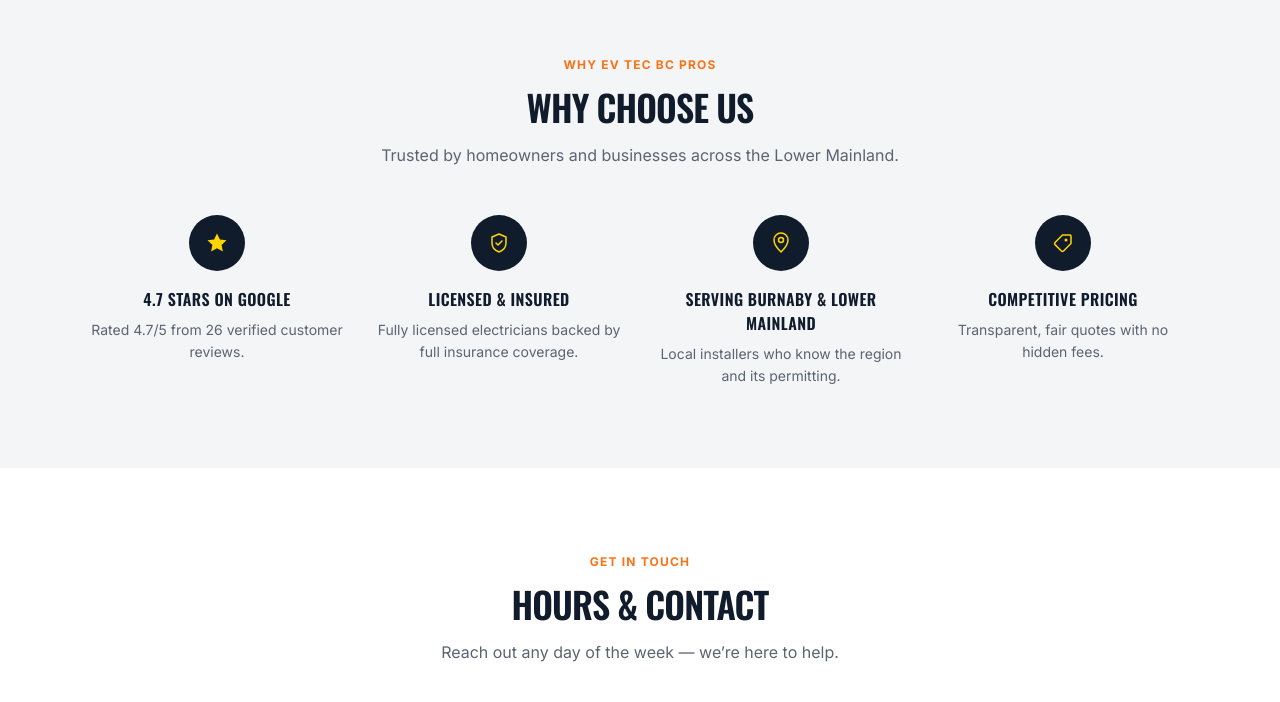
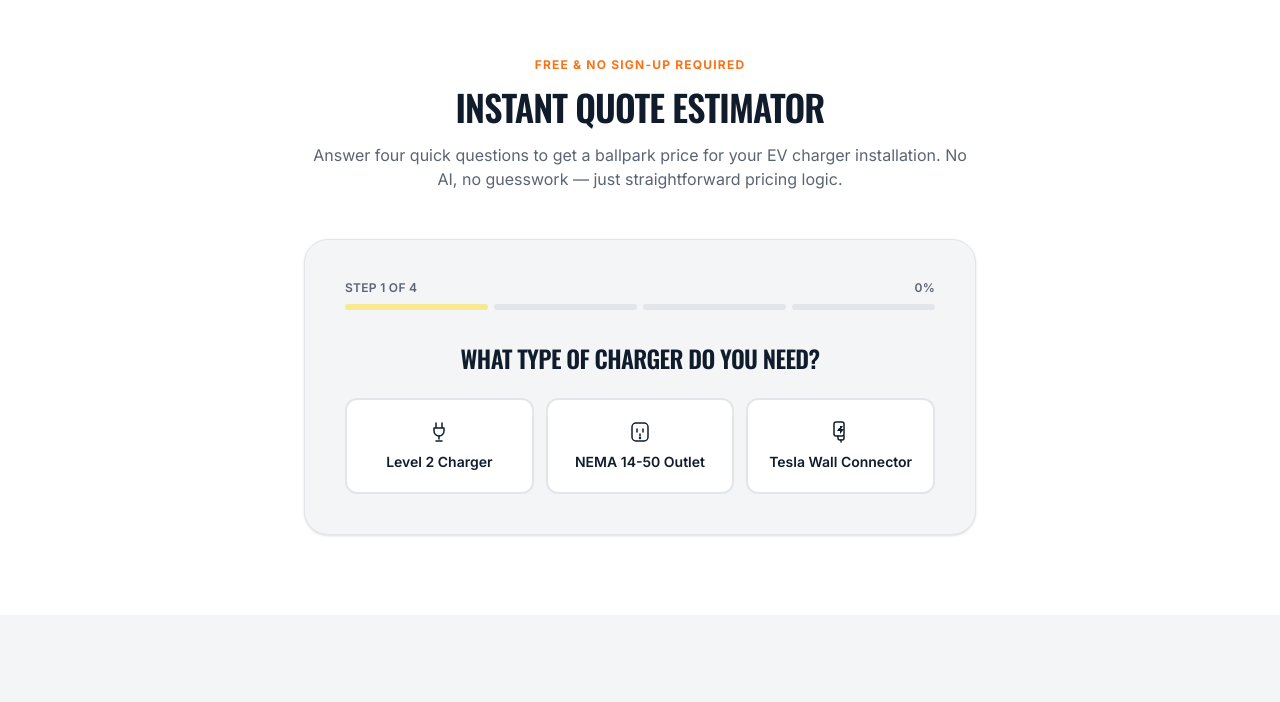
Before and after one commit to Eliahhhh/evtec-site, a Next.js app: page / in a window 1280 px wide. Shown: the part 2029-2731 px from the top of the page. Built offline with nearby package versions, Linux system fonts and the light colour scheme.

Commit message:
Add quote estimator and floating CTA button

```diff
--- /dev/null
+++ b/app/components/FloatingQuoteButton.tsx
@@ -0,0 +1,12 @@
+export default function FloatingQuoteButton() {
+  return (
+    <a
+      href="#quote-estimator"
+      aria-label="Get a quote estimate"
+      className="fixed right-0 top-1/2 z-40 -translate-y-1/2 rounded-l-sm border-l border-navy bg-accent py-2.5 pl-1 pr-0.5 text-[8px] font-bold uppercase leading-none tracking-wide text-navy shadow-xl transition-transform hover:-translate-x-1 sm:rounded-l-md sm:border-2 sm:border-r-0 sm:px-2 sm:py-4 sm:text-[11px]"
+      style={{ writingMode: "vertical-rl" }}
+    >
+      Get a Quote Estimate
+    </a>
+  );
+}
--- /dev/null
+++ b/app/components/QuoteEstimator.tsx
@@ -0,0 +1,231 @@
+"use client";
+
+import { useState } from "react";
+import { OutletIcon, PhoneIcon, PlugIcon, WallConnectorIcon } from "./Icons";
+
+type AnswerKey = "charger" | "property" | "panelLocation" | "upgrade";
+
+type Answers = Record<AnswerKey, string | null>;
+
+type Option = {
+  value: string;
+  label: string;
+  icon?: React.ComponentType<{ className?: string }>;
+};
+
+type Question = {
+  key: AnswerKey;
+  question: string;
+  options: Option[];
+};
+
+const QUESTIONS: Question[] = [
+  {
+    key: "charger",
+    question: "What type of charger do you need?",
+    options: [
+      { value: "level2", label: "Level 2 Charger", icon: PlugIcon },
+      { value: "nema", label: "NEMA 14-50 Outlet", icon: OutletIcon },
+      { value: "tesla", label: "Tesla Wall Connector", icon: WallConnectorIcon },
+    ],
+  },
+  {
+    key: "property",
+    question: "What's your property type?",
+    options: [
+      { value: "house", label: "Detached House" },
+      { value: "townhouse", label: "Townhouse" },
+      { value: "condo", label: "Condo / Apartment" },
+    ],
+  },
+  {
+    key: "panelLocation",
+    question: "Where is your electrical panel?",
+    options: [
+      { value: "garage", label: "Inside garage" },
+      { value: "indoors", label: "Inside house" },
+      { value: "outside", label: "Outside / utility room" },
+    ],
+  },
+  {
+    key: "upgrade",
+    question: "Do you need a panel upgrade?",
+    options: [
+      { value: "unsure", label: "Not sure" },
+      { value: "yes", label: "Probably yes" },
+      { value: "no", label: "No, my panel is fine" },
+    ],
+  },
+];
+
+const INITIAL_ANSWERS: Answers = {
+  charger: null,
+  property: null,
+  panelLocation: null,
+  upgrade: null,
+};
+
+function getEstimate(answers: Answers) {
+  const isComplex = answers.property === "condo" || answers.upgrade !== "no";
+  if (isComplex) {
+    return {
+      tier: "Complex Install",
+      range: "$1,200 – $1,800+",
+      description:
+        "Your project likely involves extra work, such as condo/strata coordination or an electrical panel upgrade.",
+    };
+  }
+
+  const isBasic = answers.charger === "nema" && answers.panelLocation === "garage";
+  if (isBasic) {
+    return {
+      tier: "Basic Install",
+      range: "$400 – $600",
+      description:
+        "A straightforward NEMA outlet install with easy access to your electrical panel.",
+    };
+  }
+
+  return {
+    tier: "Standard Install",
+    range: "$700 – $1,000",
+    description:
+      "A standard charger install with normal access to your electrical panel.",
+  };
+}
+
+export default function QuoteEstimator() {
+  const [step, setStep] = useState(0);
+  const [answers, setAnswers] = useState<Answers>(INITIAL_ANSWERS);
+
+  const isResult = step >= QUESTIONS.length;
+
+  function handleSelect(key: AnswerKey, value: string) {
+    setAnswers((prev) => ({ ...prev, [key]: value }));
+    setTimeout(() => setStep((s) => s + 1), 250);
+  }
+
+  function resetQuiz() {
+    setAnswers(INITIAL_ANSWERS);
+    setStep(0);
+  }
+
+  const estimate = isResult ? getEstimate(answers) : null;
+
+  return (
+    <section id="quote-estimator" className="bg-background">
+      <div className="mx-auto max-w-4xl px-4 py-20 sm:px-6">
+        <div className="mx-auto max-w-2xl text-center">
+          <span className="text-xs font-bold uppercase tracking-widest text-accent-2">
+            Free &amp; No Sign-Up Required
+          </span>
+          <h2 className="mt-3 font-heading text-3xl font-semibold uppercase tracking-tight text-navy sm:text-4xl">
+            Instant Quote Estimator
+          </h2>
+          <p className="mt-4 text-muted">
+            Answer four quick questions to get a ballpark price for your EV
+            charger installation. No AI, no guesswork — just straightforward
+            pricing logic.
+          </p>
+        </div>
+
+        <div className="mx-auto mt-12 max-w-2xl rounded-3xl border border-border bg-background-alt p-6 shadow-sm sm:p-10">
+          <div className="mb-8">
+            <div className="mb-2 flex items-center justify-between text-xs font-semibold uppercase tracking-wide text-muted">
+              <span>
+                {isResult ? "Your Estimate" : `Step ${step + 1} of ${QUESTIONS.length}`}
+              </span>
+              <span>{Math.round((Math.min(step, QUESTIONS.length) / QUESTIONS.length) * 100)}%</span>
+            </div>
+            <div className="flex gap-1.5">
+              {QUESTIONS.map((q, i) => (
+                <div
+                  key={q.key}
+                  className={`h-1.5 flex-1 rounded-full transition-colors ${
+                    i < step || isResult
+                      ? "bg-accent"
+                      : i === step
+                        ? "bg-accent/40"
+                        : "bg-border"
+                  }`}
+                />
+              ))}
+            </div>
+          </div>
+
+          {!isResult ? (
+            <div>
+              <h3 className="text-center font-heading text-xl font-semibold uppercase tracking-tight text-navy sm:text-2xl">
+                {QUESTIONS[step].question}
+              </h3>
+              <div className="mt-6 grid grid-cols-1 gap-3 sm:grid-cols-3">
+                {QUESTIONS[step].options.map((opt) => {
+                  const Icon = opt.icon;
+                  const selected = answers[QUESTIONS[step].key] === opt.value;
+                  return (
+                    <button
+                      key={opt.value}
+                      type="button"
+                      onClick={() => handleSelect(QUESTIONS[step].key, opt.value)}
+                      className={`flex flex-col items-center gap-2 rounded-xl border-2 px-4 py-5 text-center text-sm font-semibold transition-colors ${
+                        selected
+                          ? "border-accent bg-accent text-navy"
+                          : "border-border bg-background text-navy hover:border-accent/60"
+                      }`}
+                    >
+                      {Icon && <Icon className="h-6 w-6" />}
+                      {opt.label}
+                    </button>
+                  );
+                })}
+              </div>
+
+              {step > 0 && (
+                <button
+                  type="button"
+                  onClick={() => setStep((s) => s - 1)}
+                  className="mt-6 text-xs font-semibold uppercase tracking-wide text-muted transition-colors hover:text-accent-2"
+                >
+                  ← Back
+                </button>
+              )}
+            </div>
+          ) : (
+            <div className="text-center">
+              <span className="inline-flex items-center gap-2 rounded-full bg-navy px-4 py-1.5 text-xs font-bold uppercase tracking-wide text-accent">
+                {estimate!.tier}
+              </span>
+              <p className="mt-5 font-heading text-4xl font-bold tracking-tight text-navy sm:text-5xl">
+                {estimate!.range}
+              </p>
+              <p className="mx-auto mt-3 max-w-md text-sm text-muted sm:text-base">
+                {estimate!.description}
+              </p>
+
+              <a
+                href="tel:7788914005"
+                className="mt-8 inline-flex items-center justify-center gap-2 rounded-full bg-accent px-7 py-3.5 text-sm font-bold text-navy shadow-[0_0_30px_-8px_var(--accent)] transition-transform hover:scale-105"
+              >
+                <PhoneIcon className="h-4 w-4" />
+                Get Your Exact Quote
+              </a>
+
+              <p className="mx-auto mt-4 max-w-sm text-xs leading-relaxed text-muted">
+                Final price depends on site inspection. Call Naser for a free
+                on-site quote.
+              </p>
+
+              <button
+                type="button"
+                onClick={resetQuiz}
+                className="mt-6 text-xs font-semibold uppercase tracking-wide text-muted transition-colors hover:text-accent-2"
+              >
+                Start Over
+              </button>
+            </div>
+          )}
+        </div>
+      </div>
+    </section>
+  );
+}
--- a/app/page.tsx
+++ b/app/page.tsx
@@ -1,7 +1,9 @@
 import Navbar from "./components/Navbar";
+import FloatingQuoteButton from "./components/FloatingQuoteButton";
 import Hero from "./components/Hero";
 import TrustBadgeStrip from "./components/TrustBadgeStrip";
 import Services from "./components/Services";
+import QuoteEstimator from "./components/QuoteEstimator";
 import WhyChooseUs from "./components/WhyChooseUs";
 import HoursContact from "./components/HoursContact";
 import Footer from "./components/Footer";
@@ -10,10 +12,12 @@ export default function Home() {
   return (
     <>
       <Navbar />
+      <FloatingQuoteButton />
       <main className="flex-1">
         <Hero />
         <TrustBadgeStrip />
         <Services />
+        <QuoteEstimator />
         <WhyChooseUs />
         <HoursContact />
       </main>
```
